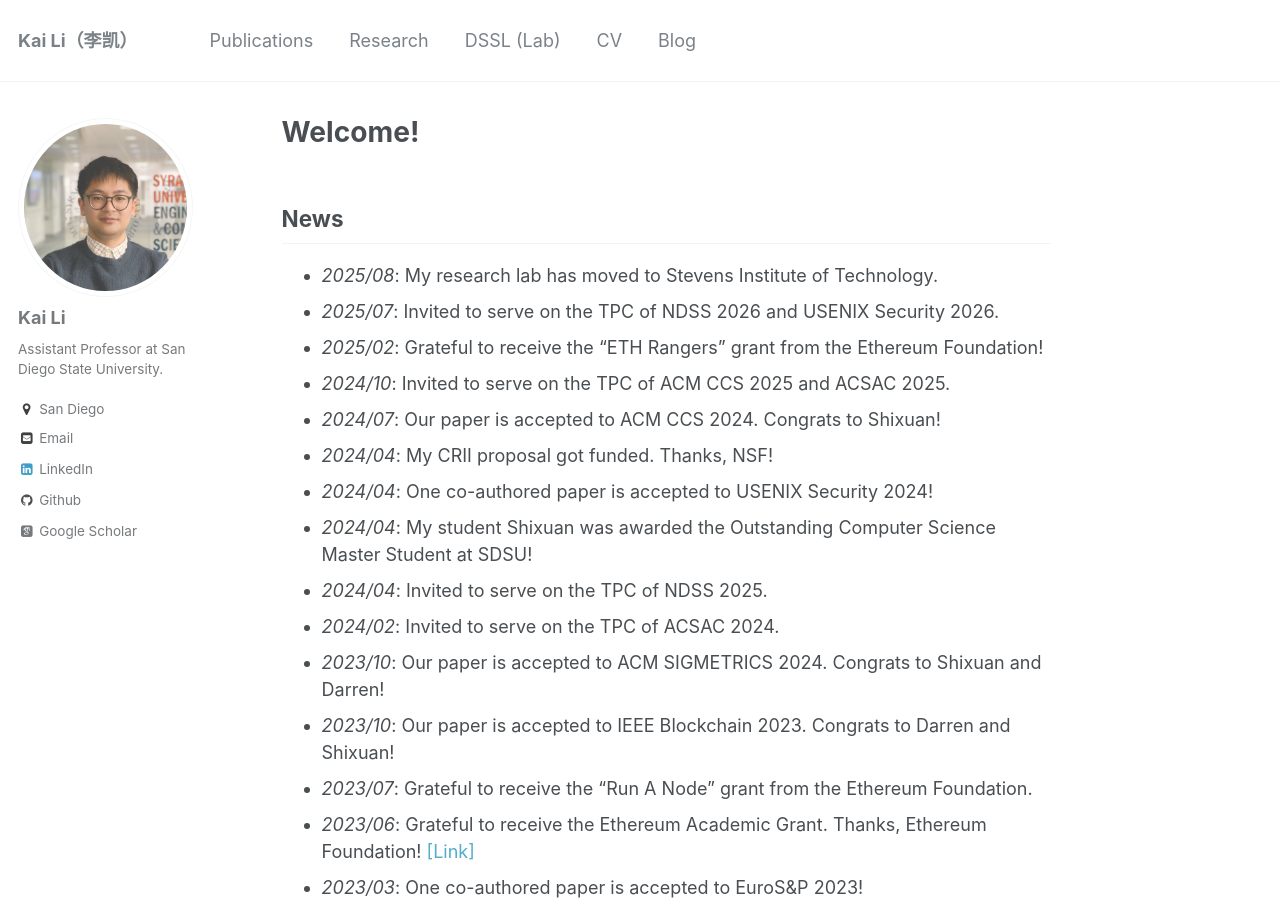
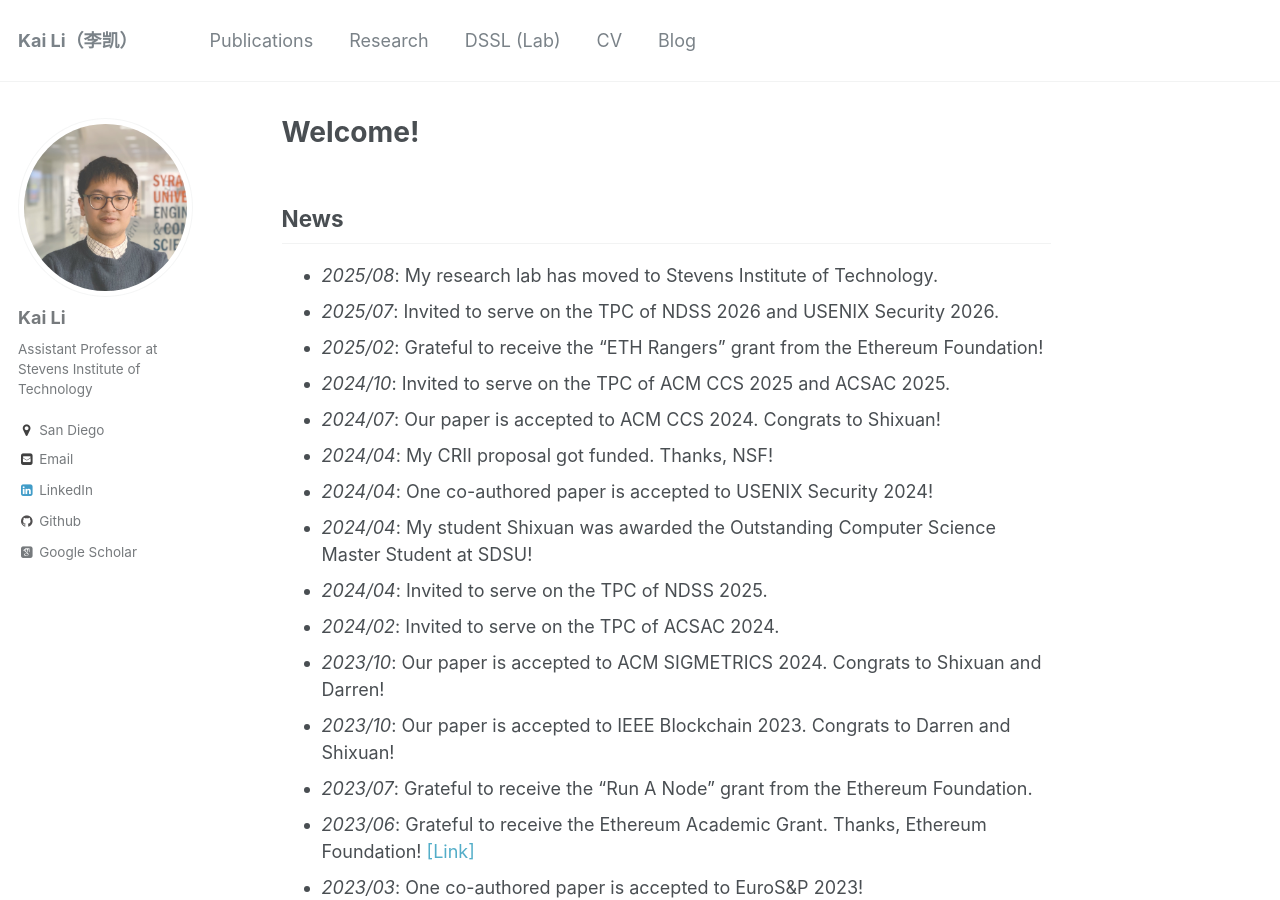
Before and after one commit to likai1993/likai1993.github.io, a Jekyll site: the page built from _pages/about.md, in a window 1280 px wide and 900 px high. Built offline with Jekyll 4.4.1, drawn with Linux system fonts in a browser that asks for light colours; some web fonts are replaced.

Commit message:
Update _config.yml

```diff
--- a/_config.yml
+++ b/_config.yml
@@ -10,7 +10,7 @@ locale                   : "en-US.UTF-8"
 title                    : "Kai Li（李凯）"
 title_separator          : "-"
 name                     : &name "Kai Li(李凯)"
-description              : &description "Incoming Assistant Professor at San Diego State University."
+description              : &description "Assistant Professor at Stevens Institute of Technology"
 url                      : https://likai1993.github.io # the base hostname & protocol for your site e.g. "https://mmistakes.github.io"
 baseurl                  : "" # the subpath of your site, e.g. "/blog"
 repository               : "likai1993.github.io"
@@ -82,11 +82,11 @@ analytics:
 author:
   name             : "Kai Li"
   avatar           : "IMG_2645.jpg"
-  bio              : " Assistant Professor at San Diego State University."
+  bio              : "Assistant Professor at Stevens Institute of Technology"
   location         : "San Diego"
   employer         :
   googlescholar    : "https://scholar.google.com/citations?user=dtQ6JD0AAAAJ&hl=en"
-  email            : "kli5@sdsu.edu"
+  email            : "kli50@stevens.edu"
   uri              :
   bitbucket        :
   codepen          :
```
